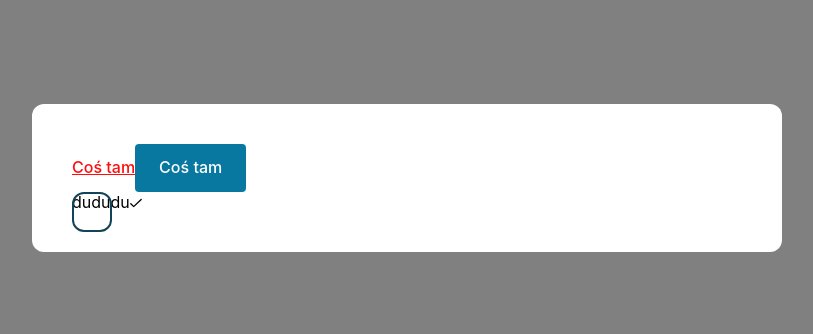
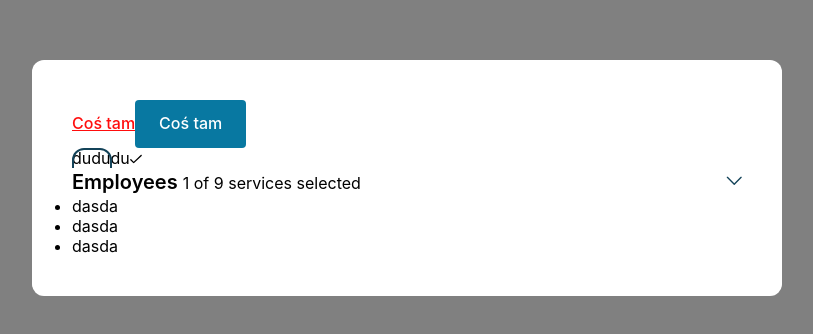
Before and after one commit to DaveTheWebDev/multi-step-form, a React (Create React App) app: page / in a window 1280 px wide. Shown: the part 222-556 px from the top of the page, without its empty margins (233-1046 px from the left). Built offline with nearby package versions, Linux system fonts and the light colour scheme.

Commit message:
added ctx and styles

```diff
--- a/src/App.tsx
+++ b/src/App.tsx
@@ -1,8 +1,10 @@
 import React from 'react';
 import { ThemeProvider } from 'styled-components';
+import { Accordion } from './components/atoms/Accordion/Accordion';
 import { Button } from './components/atoms/Button/Button';
 import { Checkbox } from './components/atoms/Checkbox/Checkbox';
 import { Step } from './components/atoms/Step/Step';
+import { MultiStepsFormProvider } from './components/context/MultiStepsFormCtx';
 import { GlobalStyles } from './styles/global';
 import theme from './styles/theme'
 
@@ -10,13 +12,22 @@ function App() {
   return (
     <ThemeProvider theme={theme}>
       <GlobalStyles />
+      <MultiStepsFormProvider>
         <div className="App" style={{ backgroundColor: 'gray', width: '100vw', height: '100vh' }}>
           <Step>
             <Button variant='dangerous'>Coś tam</Button>
             <Button variant='primary' isSubmitButton>Coś tam</Button>
             <Checkbox id='da' isChecked isDisabled label='dududu' name='12' />
+            <Accordion isExpanded={true} subtitle='1 of 9 services selected' title='Employees'>
+              <ul>
+                <li>dasda</li>
+                <li>dasda</li>
+                <li>dasda</li>
+              </ul>
+            </Accordion>
           </Step>
         </div>
+      </MultiStepsFormProvider>
     </ThemeProvider>
   );
 }
--- /dev/null
+++ b/src/components/context/MultiStepsFormCtx.tsx
@@ -0,0 +1,32 @@
+import React, { createContext, useCallback, useContext, useState } from "react"
+import { IMultiStepsFormState } from "./MultiStepsFormCtx.types"
+
+//undefined, żeby wykryć czy komponent jest poza kontekstem
+const MultiStepsFormCtx = createContext<IMultiStepsFormState | undefined>(undefined)
+
+export const useMultiStepsForm = () => {
+  const ctx = useContext(MultiStepsFormCtx)
+
+  if (!ctx) {
+    throw new Error('Component beyond MultiStepsFormCtx!')
+  }
+
+  return ctx
+}
+
+
+export const MultiStepsFormProvider: React.FC<{ children: React.ReactNode }> = ({ children }) => {
+  const [currentStep, setCurrentStep] = useState(0)
+  const setStepNumber = useCallback((nextStep: number, array: unknown[]) => () => {
+    if (nextStep < 0) {
+      throw new Error("Next step number can not be lower than 0");
+    }
+    if (nextStep > array.length - 1) {
+      throw new Error("Next step number can not be higer than steps sum");
+    }
+    setCurrentStep(nextStep)
+  }, [])
+  return <MultiStepsFormCtx.Provider value={{ currentStep, setStepNumber }}>
+    {children}
+  </MultiStepsFormCtx.Provider>
+}
--- /dev/null
+++ b/src/components/context/MultiStepsFormCtx.types.tsx
@@ -0,0 +1,4 @@
+export interface IMultiStepsFormState {
+  currentStep: number;
+  setStepNumber: (nextStep: number, array: unknown[]) => () => void
+}
--- a/src/styles/styled.d.ts
+++ b/src/styles/styled.d.ts
@@ -7,6 +7,7 @@ declare module "styled-components" {
 			primary: "#0878A1";
 			error: "#FF0D0D";
 			white: "#FFF";
+			black: "#0E171B";
 		};
 		fonts: {
 			family: {
--- a/src/styles/theme.tsx
+++ b/src/styles/theme.tsx
@@ -5,7 +5,8 @@ const theme: DefaultTheme = {
   colors: {
     primary: '#0878A1',
     error: '#FF0D0D',
-    white: '#FFF'
+    white: '#FFF',
+    black: '#0E171B'
   },
   fonts: {
     family: {
```
Lines whose indentation alone changed are shown as unchanged.
